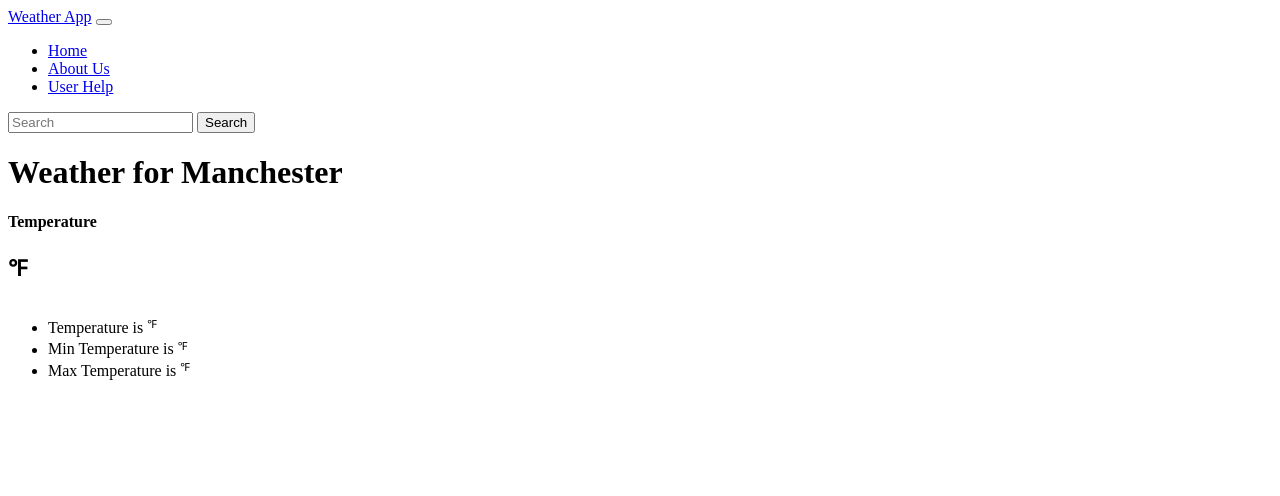
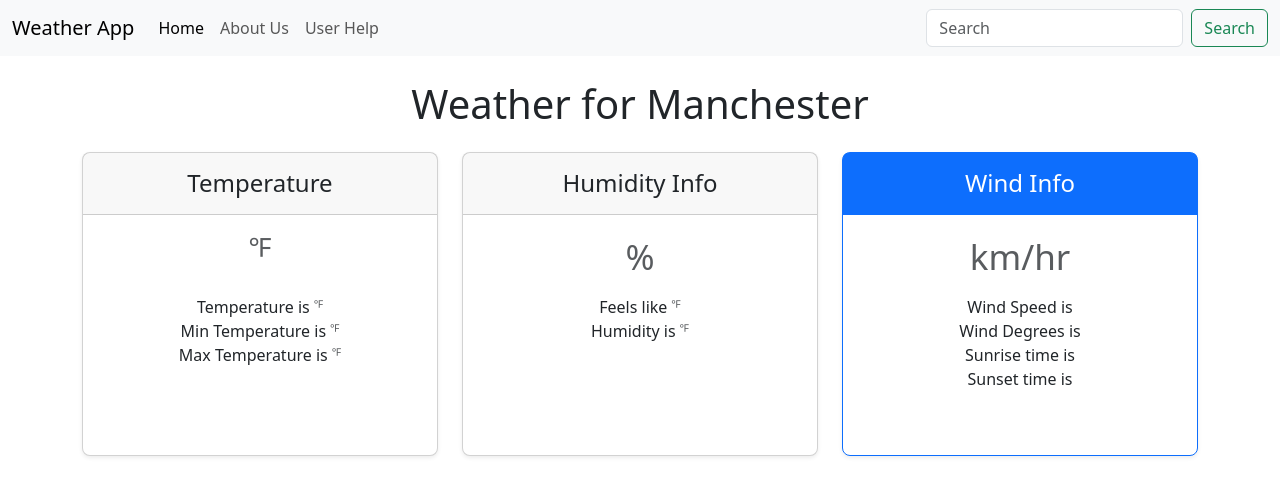
Before and after one commit to Mudassarqayyum/SWE7303-P-Group-3-Project, a plain HTML site: page index.html in a window 1280 px wide. Drawn offline with nearby package versions, Linux system fonts and the light colour scheme; no server answers.

Commit message:
Update index.html

```diff
--- a/index.html
+++ b/index.html
@@ -1,11 +1,14 @@
-<!DOCTYPE html>
+<!doctype html>
 <html lang="en">
+
 <head>
-    <meta charset="UTF-8">
-    <meta name="viewport" content="width=device-width, initial-scale=1.0">
-    <title>Weather Application</title>
+  <meta charset="utf-8">
+  <meta name="viewport" content="width=device-width, initial-scale=1">
+  <title>My Weather App</title>
+  <link href="https://cdn.jsdelivr.net/npm/bootstrap@5.3.3/dist/css/bootstrap.min.css" rel="stylesheet"
+    integrity="sha384-QWTKZyjpPEjISv5WaRU9OFeRpok6YctnYmDr5pNlyT2bRjXh0JMhjY6hW+ALEwIH" crossorigin="anonymous">
+</head>
 
-</head>
 <body>
   <nav class="navbar navbar-expand-lg bg-body-tertiary">
     <div class="container-fluid">
@@ -53,10 +56,43 @@
             </div>
           </div>
         </div>
+        <div class="col">
+          <div class="card h-100 d-flex flex-column mb-4 rounded-3 shadow-sm">
+            <div class="card-header py-3">
+              <h4 class="my-0 fw-normal">Humidity Info</h4>
+            </div>
+            <div class="card-body flex-grow-1">
+              <h1 class="card-title pricing-card-title"><span id="humidity2"></span><small class="text-body-secondary fw-light">%</small></h1>
+              <ul class="list-unstyled mt-3 mb-4">
+                <li>Feels like <span id="feels_like"></span><small class="text-body-secondary fw-light"><sup>&#8457; </sup></small></li>
+                <li>Humidity is <span id="humidity"></span><small class="text-body-secondary fw-light"><sup>&#8457; </sup></small></li>
+              </ul>
+            </div>
+          </div>
+        </div>
+        <div class="col">
+          <div class="card h-100 d-flex flex-column mb-4 rounded-3 shadow-sm border-primary">
+            <div class="card-header py-3 text-bg-primary border-primary">
+              <h4 class="my-0 fw-normal">Wind Info</h4>
+            </div>
+            <div class="card-body flex-grow-1">
+              <h1 class="card-title pricing-card-title"><span id="wind_speed2"></span><small class="text-body-secondary fw-light">km/hr</small></h1>
+              <ul class="list-unstyled mt-3 mb-4">
+                <li>Wind Speed is <span id="wind_speed"></span></li>
+                <li>Wind Degrees is <span id="wind_degrees"></span></li>
+                <li>Sunrise time is <span id="sunrise"></span></li>
+                <li>Sunset time is <span id="sunset"></span></li>
+              </ul>
+            </div>
+          </div>
+        </div>
       </div>
     </main>
   </div>
+
+  <script src="https://cdn.jsdelivr.net/npm/bootstrap@5.3.3/dist/js/bootstrap.bundle.min.js"
+    integrity="sha384-YvpcrYf0tY3lHB60NNkmXc5s9fDVZLESaAA55NDzOxhy9GkcIdslK1eN7N6jIeHz" crossorigin="anonymous"></script>
   <script src="javascript.js"></script>
-<script src="https://cdn.jsdelivr.net/npm/bootstrap@5.3.3/dist/js/bootstrap.bundle.min.js" integrity="sha384-YvpcrYf0tY3lHB60NNkmXc5s9fDVZLESaAA55NDzOxhy9GkcIdslK1eN7N6jIeHz" crossorigin="anonymous"></script>
 </body>
+
 </html>
```
Lines whose indentation alone changed are shown as unchanged.
